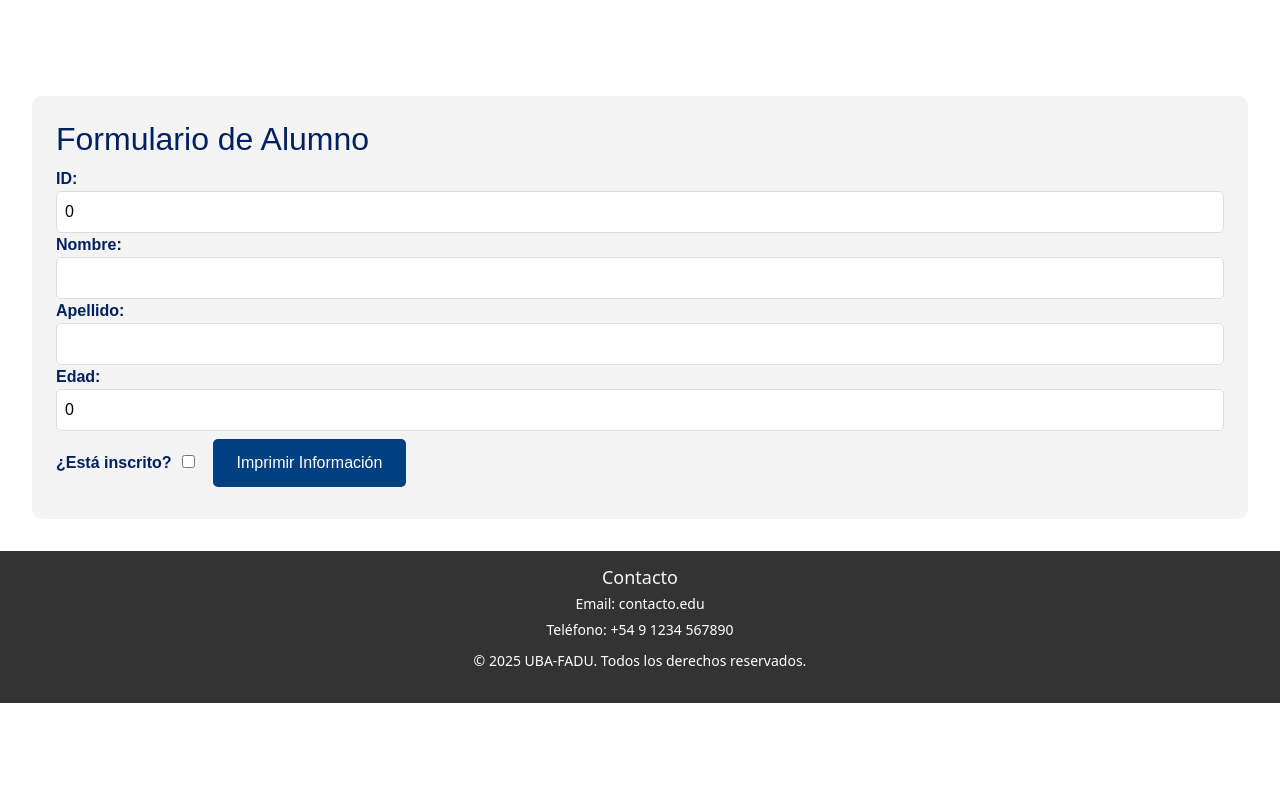
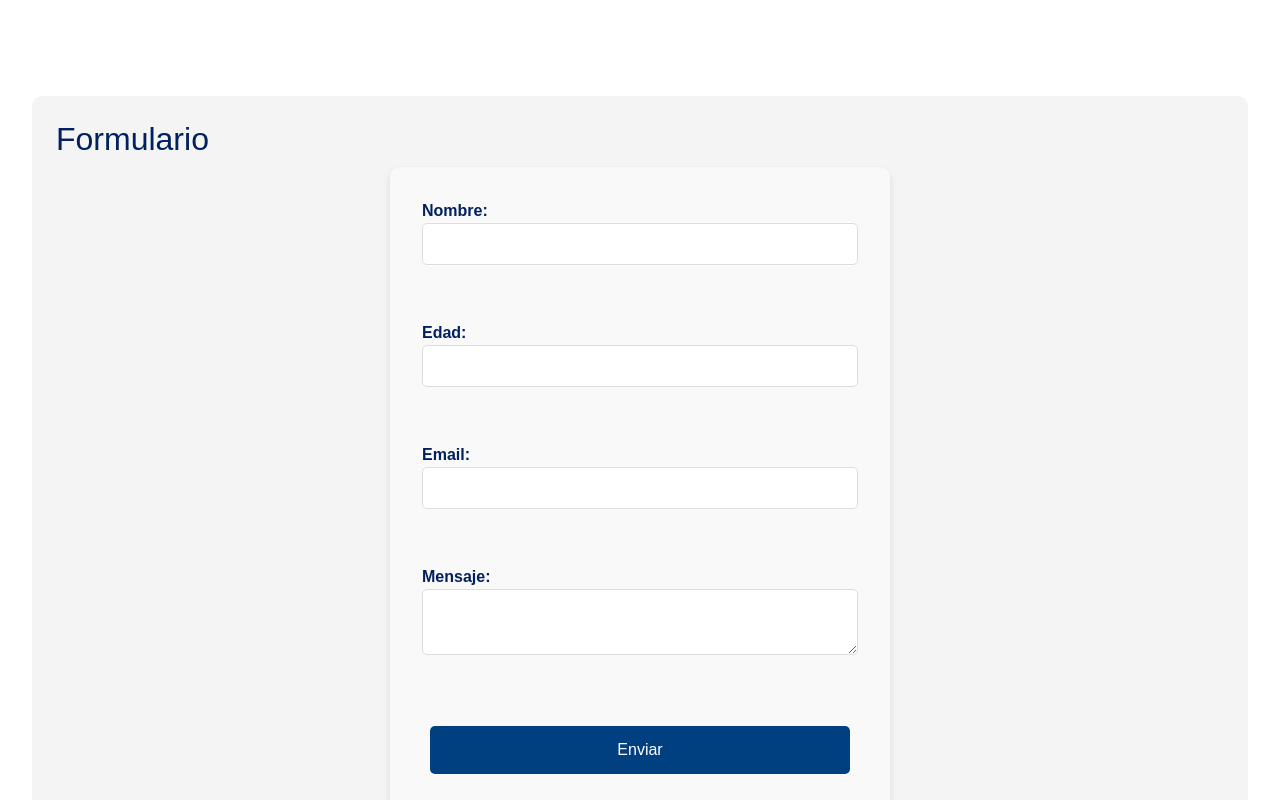
Before and after one commit to Cardinalearq/curso-angular, an Angular app: page / in a window 1280 px wide. Shown: the part 1060-1860 px from the top of the page. Before the commit the page ends 1763 px from the top, so only its background shows below. Built offline with nearby package versions, Linux system fonts and the light colour scheme.

Commit message:
agrego formulario nuevo con reactive forms y agrego validaciones

```diff
--- a/angular.json
+++ b/angular.json
@@ -37,9 +37,12 @@
               }
             ],
             "styles": [
-              "src/styles.css"
+              "src/styles.css",
+              "node_modules/bootstrap/dist/css/bootstrap.min.css"
             ],
-            "scripts": []
+            "scripts": [
+              "node_modules/bootstrap/dist/js/bootstrap.bundle.min.js"
+            ]
           },
           "configurations": {
             "production": {
--- a/package.json
+++ b/package.json
@@ -17,6 +17,7 @@
     "@angular/platform-browser": "^19.2.0",
     "@angular/platform-browser-dynamic": "^19.2.0",
     "@angular/router": "^19.2.0",
+    "bootstrap": "^5.3.5",
     "rxjs": "~7.8.0",
     "tslib": "^2.3.0",
     "zone.js": "~0.15.0"
--- a/src/app/app.component.html
+++ b/src/app/app.component.html
@@ -1,7 +1,8 @@
 <app-navbar></app-navbar>
 <app-header></app-header>
 <app-main></app-main>
-<app-alumno-formulario></app-alumno-formulario>
+<!-- <app-alumno-formulario></app-alumno-formulario> -->
+<app-reactive-forms></app-reactive-forms>
 <app-footer></app-footer>
 
 
--- /dev/null
+++ b/src/app/components/reactive-forms/reactive-forms.component.css
@@ -0,0 +1,77 @@
+
+.main {
+    flex: 1;
+    padding: 2rem;
+    font-family: Arial, sans-serif;
+}
+
+section {
+    margin-top: 2rem;
+    padding: 1.5rem;
+    border-radius: 10px;
+    background: #f4f4f4;
+}
+
+h2 {
+    color: #002060;
+}
+
+form {
+    display: flex;
+    flex-direction: column;
+    gap: 1rem;
+    background: #f9f9f9;
+    padding: 2rem;
+    border-radius: 10px;
+    box-shadow: 0 4px 8px rgba(0, 0, 0, 0.1);
+    width: 100%;
+    max-width: 500px;
+    margin: 0 auto;
+}
+
+label {
+    font-weight: bold;
+    color: #002060;
+}
+
+input[type="text"],
+input[type="number"],
+textarea {
+    padding: 0.5rem;
+    font-size: 1rem;
+    border: 1px solid #ddd;
+    border-radius: 5px;
+    width: 100%;
+}
+
+/* input[type="checkbox"] {
+    margin-right: 10px;
+    margin-left: 10px;
+} */
+
+button {
+    margin: 0.5rem;
+    padding: 0.75rem 1.5rem;
+    font-size: 1rem;
+    background-color: #004080;
+    color: white;
+    border: none;
+    border-radius: 5px;
+    cursor: pointer;
+    transition: background-color 0.3s;
+}
+
+
+button:hover {
+    background-color: #003366;
+}
+
+/* Información del alumno impresa */
+p {
+    font-size: 1.1rem;
+    font-weight: 500;
+    padding: 1rem;
+    background: #e1f5fe;
+    border-radius: 5px;
+    margin-top: 1rem;
+}
--- /dev/null
+++ b/src/app/components/reactive-forms/reactive-forms.component.html
@@ -0,0 +1,61 @@
+<main class="main">
+    <section>
+        <h2>Formulario</h2>
+        <form [formGroup]="formulario" (ngSubmit)="submit()">
+            <label> Nombre: <input type="text" formControlName="nombre">
+            </label>
+            <div *ngIf="isNombreInvalid">
+                <div *ngIf="nombre?.hasError('required')">
+                    <small class="text-danger">El nombre es requerido</small>
+                </div>
+                <div *ngIf="nombre?.hasError('minlength')">
+                    <small class="text-danger">El nombre debe tener al menos 3 caracteres</small>
+                </div>
+            </div>
+            <br>
+            <label> Edad: <input type="number" formControlName="edad">
+            </label>
+            <div *ngIf="isEdadInvalid">
+                <div *ngIf="edad?.hasError('required')">
+                    <small class="text-danger">La edad es requerida y solo se admiten caracteres numericos.</small>
+                </div>
+                <!-- <div *ngIf="edad?.hasError('pattern')">
+                    <small class="text-danger">Se admiten solo caracteres numericos</small>
+                </div> -->
+            </div>
+            <br>
+            <label> Email: <input type="text" formControlName="email">
+            </label>
+            <div *ngIf="isEmailInvalid">
+                <div *ngIf="email?.hasError('required')">
+                    <small class="text-danger">El email es requerido</small>
+                </div>
+                <div *ngIf="email?.hasError('email')">
+                    <small class="text-danger">Se debe colocar un formato de email valido</small>
+                </div>
+            </div>
+            <br>
+            <label> Mensaje: <textarea formControlName="mensaje"></textarea>
+            </label>
+            <div *ngIf="isMensajeInvalid">
+                <div *ngIf="mensaje?.hasError('required')">
+                    <small class="text-danger">El mensaje es requerido</small>
+                </div>
+                <div *ngIf="mensaje?.hasError('minlength')">
+                    <small class="text-danger">El mensaje debe tener al menos 5 caracteres</small>
+                </div>
+            </div>
+            <br>
+            <button type="submit">Enviar</button>
+            <div *ngIf="resultado" class="mt-4">
+                <h3>Datos cargados:</h3>
+                <ul>
+                    <li><strong>Nombre:</strong> {{ resultado.nombre }}</li>
+                    <li><strong>Edad:</strong> {{ resultado.edad }}</li>
+                    <li><strong>Email:</strong> {{ resultado.email }}</li>
+                    <li><strong>Mensaje:</strong> {{ resultado.mensaje }}</li>
+                </ul>
+            </div>
+        </form>
+    </section>
+</main>
--- /dev/null
+++ b/src/app/components/reactive-forms/reactive-forms.component.ts
@@ -0,0 +1,71 @@
+import { Component } from '@angular/core';
+import { FormBuilder } from '@angular/forms';
+import { FormGroup } from '@angular/forms';
+import { Validators } from '@angular/forms';
+
+@Component({
+  selector: 'app-reactive-forms',
+  standalone: false,
+  templateUrl: './reactive-forms.component.html',
+  styleUrl: './reactive-forms.component.css'
+})
+export class ReactiveFormsComponent {
+
+  public formulario: FormGroup;
+
+  constructor (private fb: FormBuilder){
+    this.formulario = this.fb.group({
+      nombre: ['', [Validators.minLength(3), Validators.required]],
+      edad: ['', [Validators.required]],
+      // Validators.pattern('^[0-9]+$') --> eliminado porque type number ya lo resuelve
+      email: ['', [Validators.email, Validators.required]],
+      mensaje: ['', [Validators.minLength(5), Validators.required]]
+    });
+  }
+
+  public resultado: any = null;
+
+  submit() {
+    if (this.formulario.valid) {
+      this.resultado = this.formulario.value;
+      this.formulario.reset();
+    } else {
+      this.resultado = null;
+      this.formulario.markAllAsTouched();
+    }
+  }
+
+
+  get nombre(){
+    return this.formulario.get('nombre');
+  }
+
+  get isNombreInvalid(){
+    return this.nombre?.touched && this.nombre?.invalid;
+  }
+
+  get edad(){
+    return this.formulario.get('edad');
+  }
+
+  get isEdadInvalid(){
+    return this.edad?.touched && this.edad?.invalid;
+  }
+
+  get email(){
+    return this.formulario.get('email');
+  }
+
+  get isEmailInvalid(){
+    return this.email?.touched && this.email?.invalid;
+  }
+
+  get mensaje(){
+    return this.formulario.get('mensaje');
+  }
+
+  get isMensajeInvalid(){
+    return this.mensaje?.touched && this.mensaje?.invalid;
+  }
+
+}
```
Also changed, not shown: src/app/app.module.ts (+7 -2 lines), 2 other files (tests, documents, lock files or other folders).
